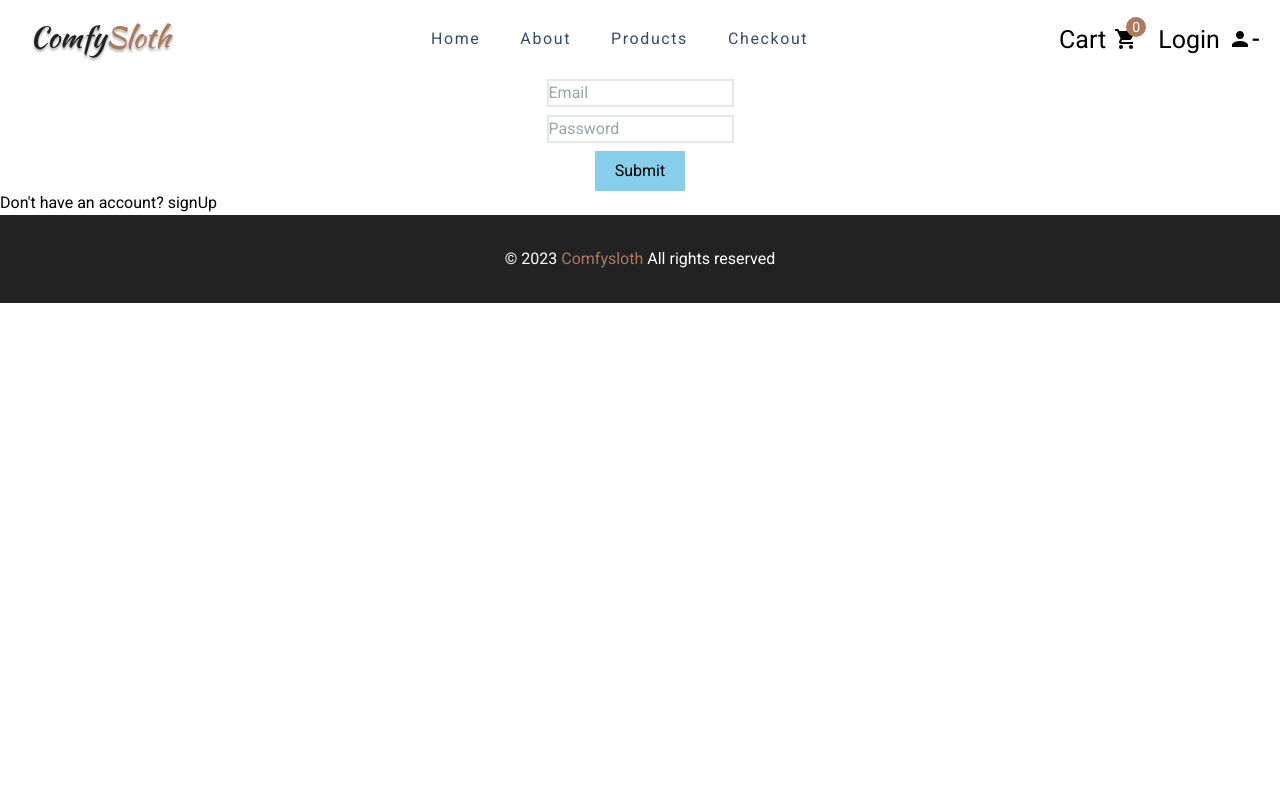
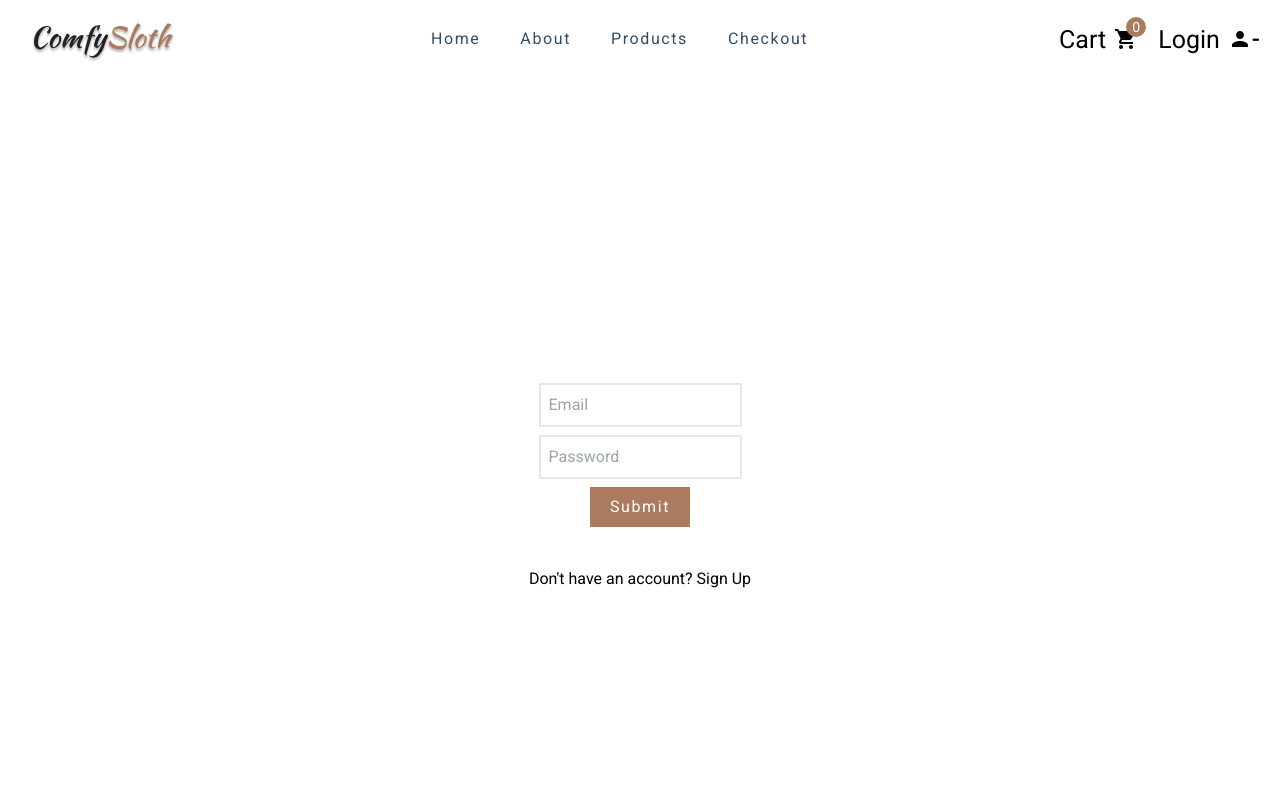
Before and after one commit to Somidh/Comfy-Sloth, a React (Vite) app: page /login in a window 1280 px wide. Shown: the top 800 px of the page. Built offline with nearby package versions, Linux system fonts and the light colour scheme.

Commit message:
files updated

```diff
--- a/src/component/CartItem.jsx
+++ b/src/component/CartItem.jsx
@@ -1,4 +1,4 @@
-import React, { useEffect } from 'react'
+import React, { useEffect,useState } from 'react'
 import DeleteIcon from '@mui/icons-material/Delete';
 import useProductStore from '../store/productStore';
 
--- a/src/pages/Login.jsx
+++ b/src/pages/Login.jsx
@@ -46,26 +46,26 @@ const Login = ({ setToken }) => {
     navigate('/signup')
   }
   return (
-    <div>
+    <div className='flex flex-col items-center justify-center gap-10 my-[19em]'>
       <form onSubmit={handleSubmit} className='flex flex-col items-center justify-center w-full gap-2'>
         <input
           onChange={handleChange}
           name='email'
           placeholder='Email'
-          className='border-2' />
+          className='border-2 p-2 ' />
         <input
           onChange={handleChange}
           name='password'
           type="password"
           placeholder='Password'
-          className='border-2' />
+          className='border-2 p-2 ' />
 
         <button
           name='password'
           type='submit'
-          className='bg-[skyblue] px-5 py-2'>Submit</button>
+          className='bg-[#ab7a5f] text-white tracking-widest px-5 py-2 '>Submit</button>
       </form>
-      <p> Don't have an account? <span onClick={goToSignUp} className='cursor-pointer'> signUp</span></p>
+      <p> Don't have an account? <span onClick={goToSignUp} className='cursor-pointer'> Sign Up</span></p>
     </div>
   )
 
--- a/src/pages/Signup.jsx
+++ b/src/pages/Signup.jsx
@@ -53,31 +53,33 @@ const Signup = () => {
   }
 
   return (
-    <div className='  my-[20em] flex flex-col items-center gap-5 '>
+    <div className='  my-[20em] flex flex-col items-center gap-10'>
       <form onSubmit={handleSubmit} className='flex flex-col items-center justify-center w-full gap-2'>
         <input
           onChange={handleChange}
           name="fullName"
-          placeholder='FullName' />
+          placeholder='Full name'
+          className='border-2 p-2'
+        />
 
         <input
           onChange={handleChange}
           name='email'
           placeholder='Email'
-          className='border-2' />
+          className='border-2 p-2' />
         <input
           onChange={handleChange}
           name='password'
           type="password"
           placeholder='Password'
-          className='border-2' />
+          className='border-2 p-2' />
 
         <button
           name='password'
           type='submit'
-          className='bg-[skyblue] px-5 py-2'>Submit</button>
+          className='bg-[#ab7a5f] text-white tracking-widest px-5 py-2 '>Submit</button>
       </form>
-      <p>Already have an account? <span onClick={goToLogin} className='cursor-pointer' >Login.</span></p>
+      <p>Already have an account? <span onClick={goToLogin} className='cursor-pointer ' >Login.</span></p>
     </div>
   )
 }
```
